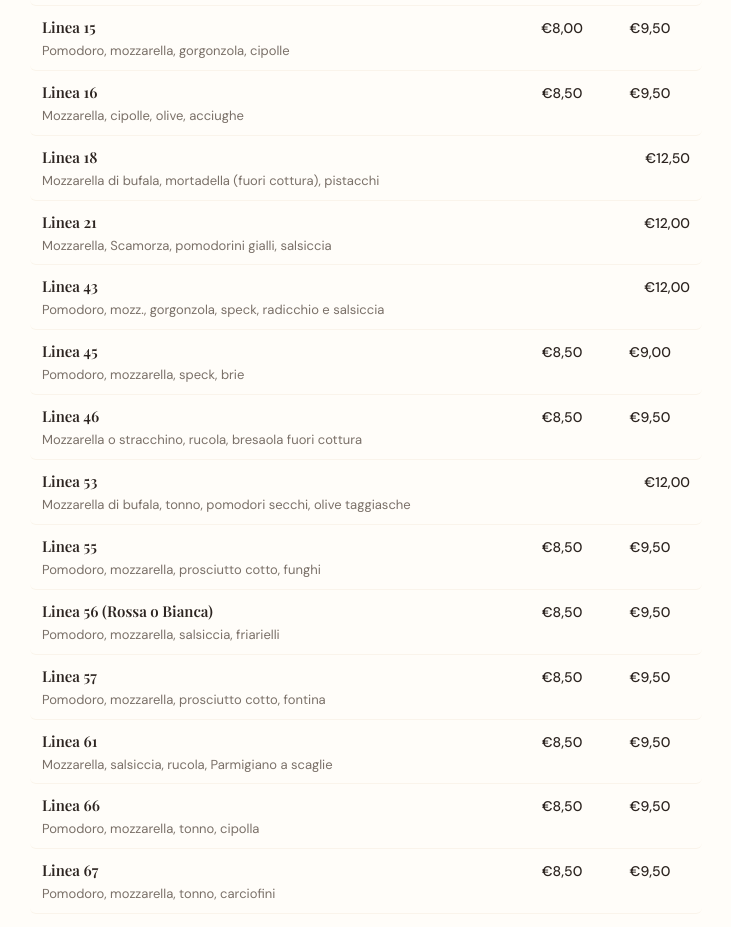
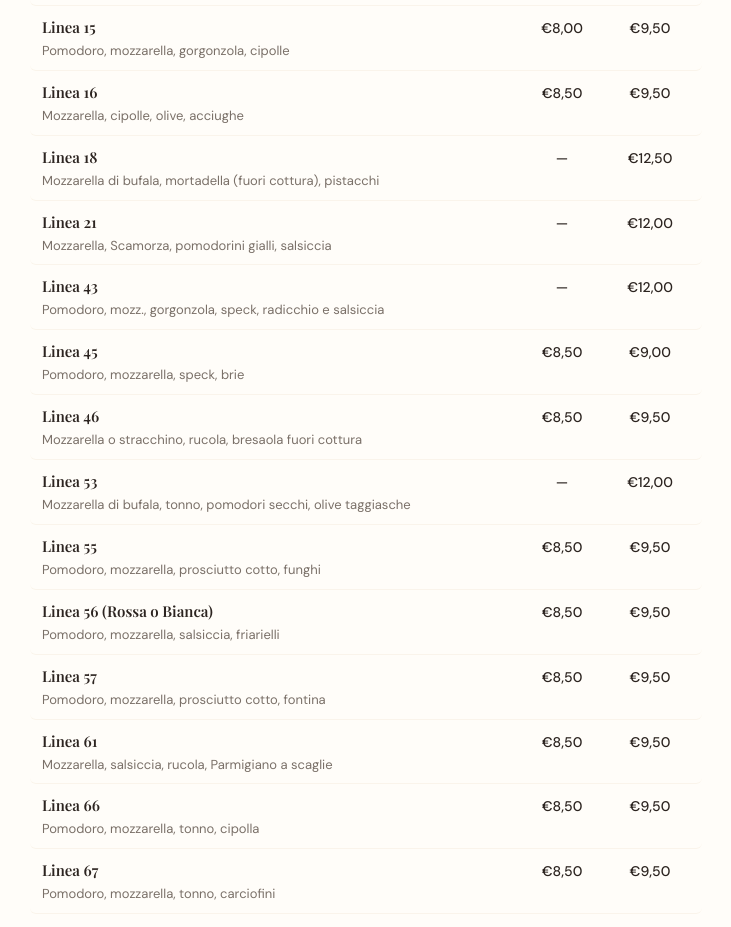
Before and after one commit to rafamartinezquiles/la-fermata-website, a Next.js app: page /menu in a window 1280 px wide. Shown: the part 5300-6227 px from the top of the page, without its empty margins (274-1005 px from the left). Built offline with nearby package versions, Linux system fonts and the light colour scheme.

Commit message:
:fix align single-price items in dual-price grid — price in Mattone column with dash in Tegamino

```diff
--- a/src/components/dual-price-table.tsx
+++ b/src/components/dual-price-table.tsx
@@ -52,11 +52,10 @@ export default function DualPriceTable({
           const hasDualPrices = priceA || priceB;
 
           if (!hasDualPrices && item.price) {
-            // Single-price item within a dual-price section (e.g. Linea Verde)
             return (
               <div
                 key={index}
-                className="group grid grid-cols-[1fr_auto] items-baseline gap-2 rounded-md px-3 py-2.5 transition-colors duration-200 hover:bg-[#FAF0E4]"
+                className="group grid grid-cols-[1fr_80px_80px] items-baseline gap-2 rounded-md px-3 py-2.5 transition-colors duration-200 hover:bg-[#FAF0E4]"
               >
                 <div className="min-w-0">
                   <span className="font-[family-name:var(--font-playfair)] text-[15px] font-semibold text-[#2C2420]">
@@ -68,7 +67,10 @@ export default function DualPriceTable({
                     </p>
                   )}
                 </div>
-                <span className="font-[family-name:var(--font-dm-sans)] text-[14px] font-medium text-[#2C2420] whitespace-nowrap">
+                <span className="text-center font-[family-name:var(--font-dm-sans)] text-[14px] font-medium text-[#2C2420] whitespace-nowrap">
+                  —
+                </span>
+                <span className="text-center font-[family-name:var(--font-dm-sans)] text-[14px] font-medium text-[#2C2420] whitespace-nowrap">
                   {item.price}
                 </span>
               </div>
```
